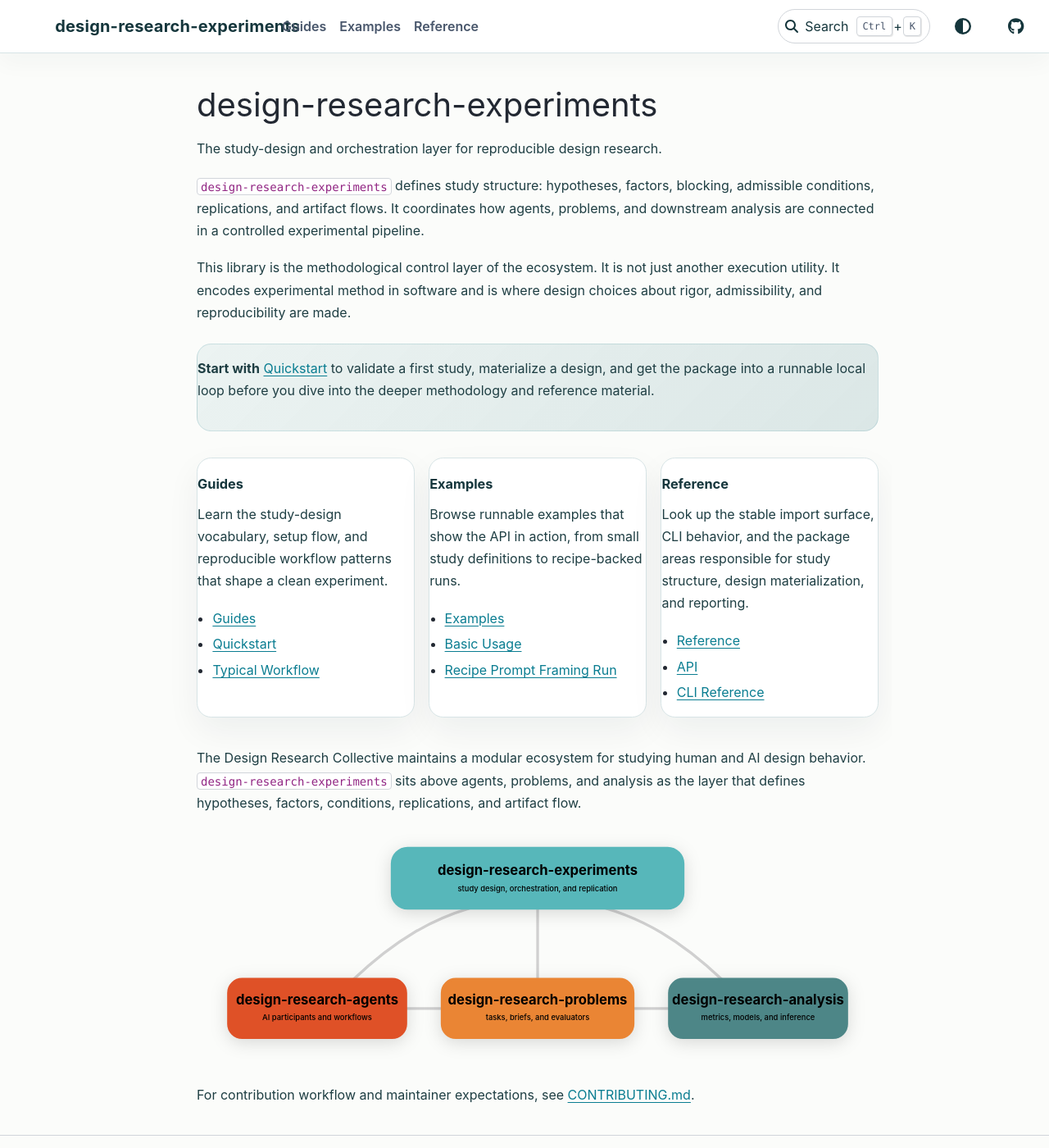
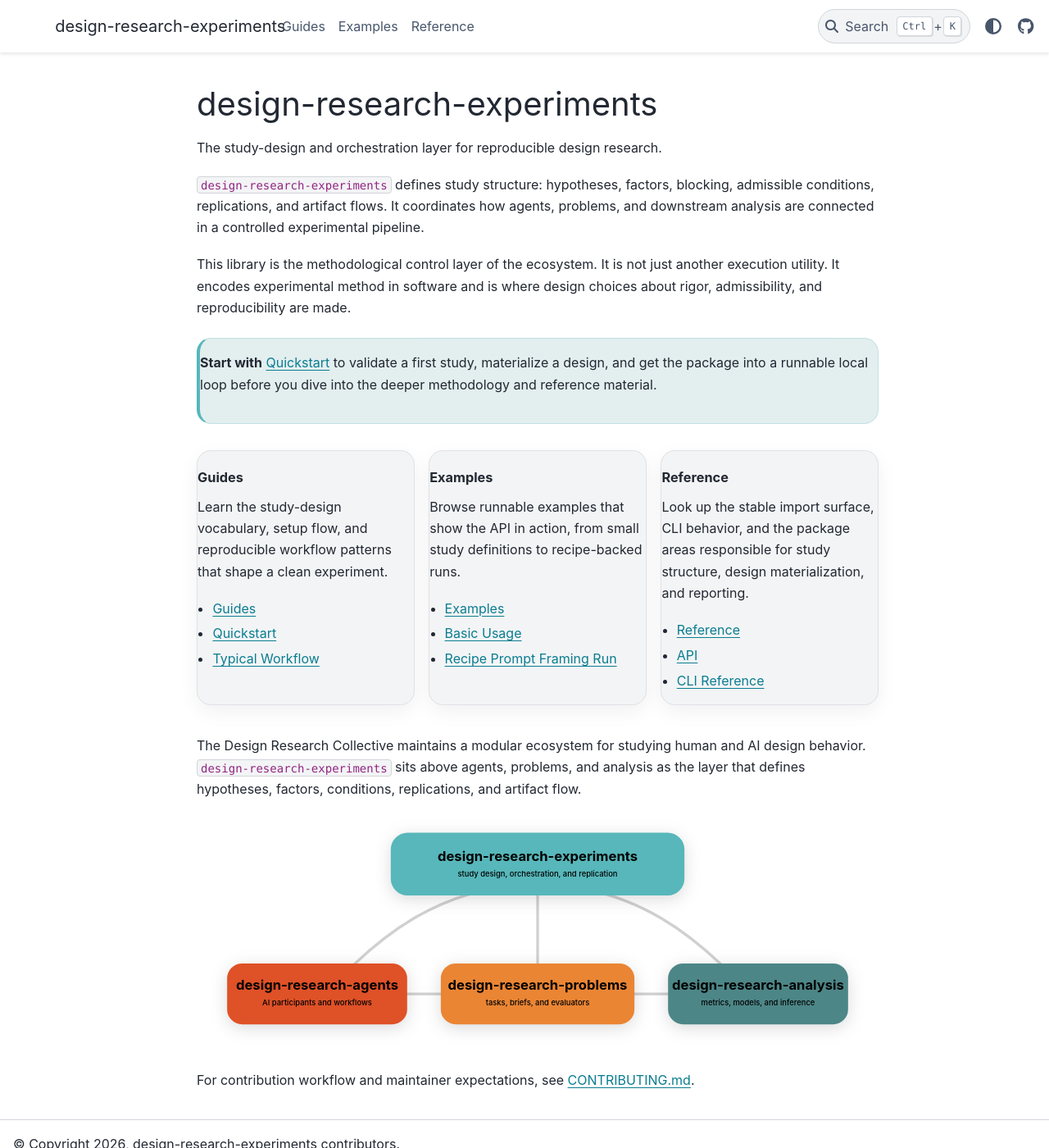
Before and after one commit to cmudrc/design-research-experiments, a Sphinx documentation site: the page built from docs/index.rst, in a window 1280 px wide and 1400 px high. Shown: the whole window at 82% size. Built offline with Sphinx 7.4.7 and the PyData theme 0.15.4, drawn with Linux system fonts in a browser that asks for light colours.

Commit message:
docs: reduce theme styling to library accent

```diff
--- a/docs/_static/custom.css
+++ b/docs/_static/custom.css
@@ -1,67 +1,9 @@
 :root {
-  --drc-docs-accent: #3b8d97;
-  --drc-docs-ink: #15363c;
-  --drc-docs-muted: #5f757a;
-  --drc-docs-border: #d7e4e6;
-  --drc-docs-surface: #fbfcfa;
-  --drc-docs-surface-strong: #f1f7f7;
-  --pst-color-primary: #1c6a73;
-  --pst-color-link: #1c6a73;
-  --pst-color-link-hover: #124c52;
-  --pst-color-accent: #3b8d97;
-}
-
-html[data-theme="light"] {
-  --pst-color-background: var(--drc-docs-surface);
-  --pst-color-surface: #ffffff;
-  --pst-color-on-surface: var(--drc-docs-ink);
-}
-
-html[data-theme="dark"] {
-  --drc-docs-border: rgb(123 211 213 / 0.22);
-  --pst-color-primary: #86d0d3;
-  --pst-color-link: #86d0d3;
-  --pst-color-link-hover: #b5eff1;
-  --pst-color-accent: #86d0d3;
-  --pst-color-background: #10191c;
-  --pst-color-surface: #162226;
-}
-
-.bd-header {
-  background: color-mix(in srgb, var(--pst-color-surface) 92%, white 8%);
-  border-bottom: 1px solid var(--drc-docs-border);
-  box-shadow: 0 10px 30px rgb(17 49 55 / 0.04);
-  backdrop-filter: blur(14px);
-}
-
-.bd-header .navbar-brand,
-.bd-header .navbar-brand:hover,
-.bd-header .navbar-brand .title,
-.bd-header .nav-link,
-.bd-header .btn,
-.bd-header .btn__icon-container {
-  color: var(--drc-docs-ink);
-}
-
-.bd-header .navbar-brand .title {
-  font-weight: 700;
-  letter-spacing: 0.01em;
-}
-
-.bd-header .navbar-nav > li > .nav-link,
-.bd-header .navbar-icon-links .nav-link,
-.bd-header .theme-switch-button {
-  border-radius: 999px;
-  font-weight: 600;
-  padding-inline: 0.9rem;
-}
-
-.bd-header .nav-link:hover,
-.bd-header .btn:hover,
-.bd-header .navbar-nav > .current > .nav-link,
-.bd-header .navbar-nav > li > .nav-link.active {
-  background: color-mix(in srgb, var(--pst-color-primary) 12%, transparent);
-  color: var(--pst-color-primary);
+  --drc-docs-accent: #57b7ba;
+  --pst-color-primary: var(--drc-docs-accent);
+  --pst-color-link: var(--drc-docs-accent);
+  --pst-color-link-hover: var(--drc-docs-accent);
+  --pst-color-accent: var(--drc-docs-accent);
 }
 
 .navbar-brand img {
@@ -72,21 +14,6 @@
   max-width: 56rem;
 }
 
-.bd-sidebar-primary {
-  border-right: 1px solid var(--drc-docs-border);
-  background: color-mix(in srgb, var(--pst-color-surface) 90%, var(--drc-docs-surface-strong) 10%);
-}
-
-.bd-sidebar-primary .nav-link {
-  border-radius: 0.8rem;
-}
-
-.bd-sidebar-primary .nav-link:hover,
-.bd-sidebar-primary .active > .nav-link,
-.bd-sidebar-primary .current > .nav-link {
-  background: color-mix(in srgb, var(--pst-color-primary) 10%, transparent);
-}
-
 .bd-content a {
   text-decoration-thickness: 0.08em;
 }
@@ -95,14 +22,10 @@
   text-decoration-thickness: 0.14em;
 }
 
-.bd-article p {
-  color: color-mix(in srgb, var(--drc-docs-ink) 88%, var(--drc-docs-muted) 12%);
-  line-height: 1.7;
-}
-
 .docs-callout {
-  background: linear-gradient(135deg, rgb(59 141 151 / 0.08), rgb(28 106 115 / 0.14));
-  border: 1px solid rgb(59 141 151 / 0.18);
+  background: color-mix(in srgb, var(--drc-docs-accent) 10%, var(--pst-color-surface));
+  border: 1px solid color-mix(in srgb, var(--drc-docs-accent) 24%, transparent);
+  border-left: 4px solid var(--drc-docs-accent);
   border-radius: 1.1rem;
   margin: 1.5rem 0 2rem;
   padding: 1rem 1.1rem;
@@ -116,14 +39,13 @@
 
 .docs-card {
   background: var(--pst-color-surface);
-  border: 1px solid var(--drc-docs-border);
+  border: 1px solid rgb(15 23 42 / 0.08);
   border-radius: 1.1rem;
-  box-shadow: 0 16px 40px rgb(16 39 44 / 0.06);
+  box-shadow: 0 8px 24px rgb(15 23 42 / 0.06);
   padding: 1.15rem 1.15rem 1rem;
 }
 
 .docs-card > p:first-child {
-  color: var(--drc-docs-ink);
   margin-bottom: 0.55rem;
 }
 
```
